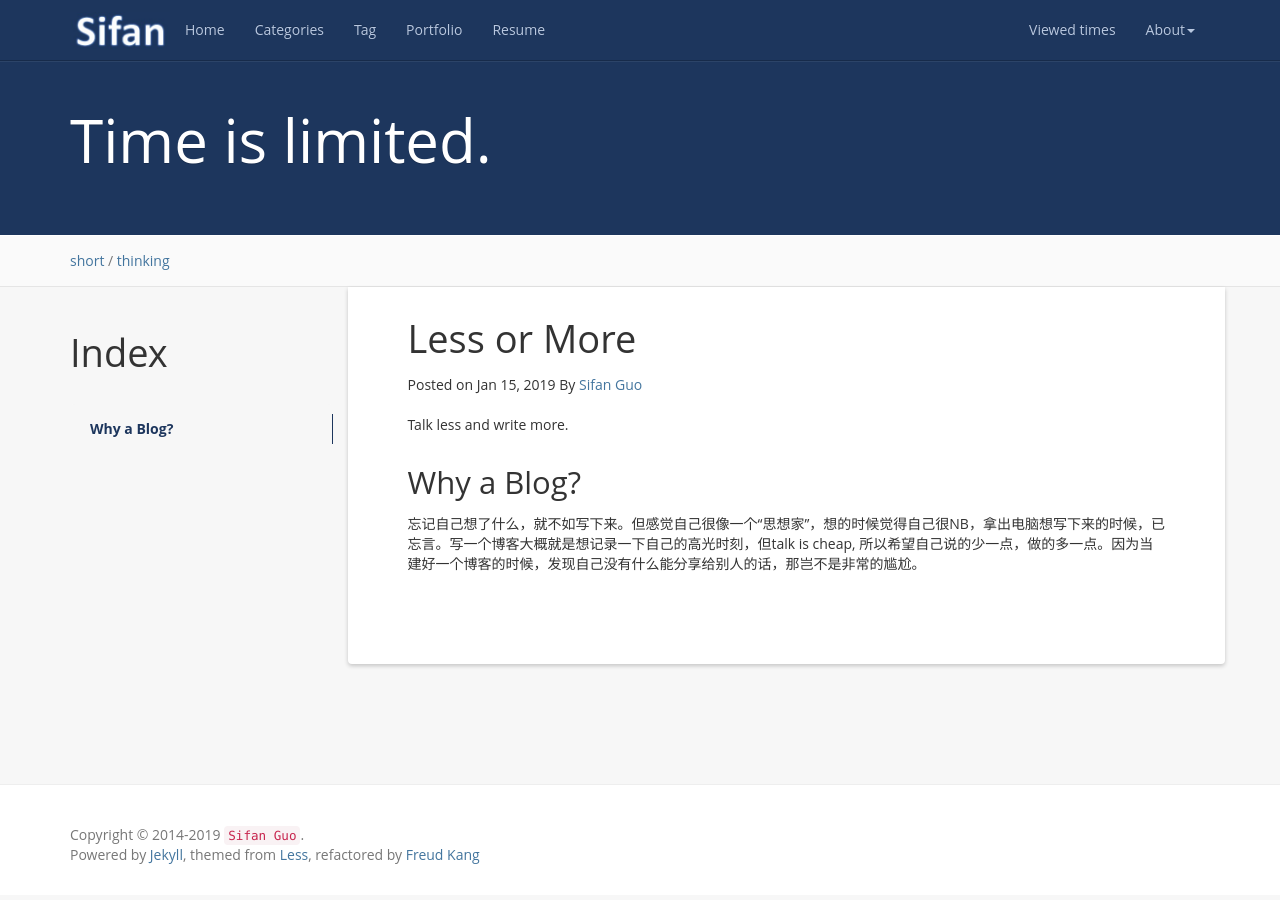
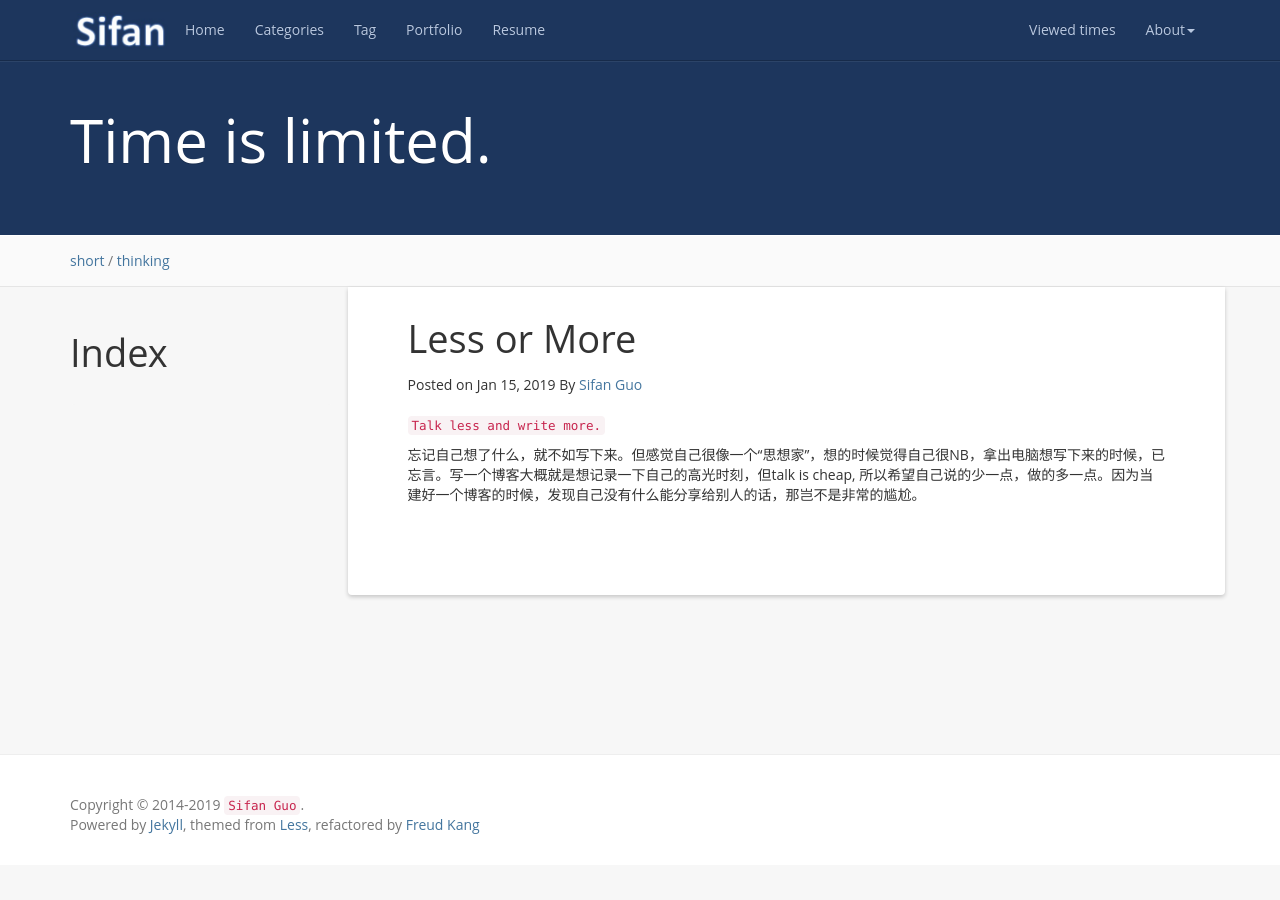
Before and after one commit to SifanGuo/sifanguo.github.io, a Jekyll site: the page built from _posts/2019-01-15-Less-or-More.md, in a window 1280 px wide. Built offline with Jekyll 4.4.1, drawn with Linux system fonts in a browser that asks for light colours; nearby versions of some CDN libraries; a script that is not in the unit is left out; comment, search, counter and statistics services are not loaded.

Commit message:
update post

```diff
--- a/_posts/2019-01-15-Less-or-More.md
+++ b/_posts/2019-01-15-Less-or-More.md
@@ -10,11 +10,8 @@ tag: thinking
 {:toc}
 
 
-Talk less and write more.
+`Talk less and write more.`
 
-
-Why a Blog?				{#Sifan}
-------------------------
 
 
 忘记自己想了什么，就不如写下来。但感觉自己很像一个“思想家”，想的时候觉得自己很NB，拿出电脑想写下来的时候，已忘言。写一个博客大概就是想记录一下自己的高光时刻，但talk is cheap, 所以希望自己说的少一点，做的多一点。因为当建好一个博客的时候，发现自己没有什么能分享给别人的话，那岂不是非常的尴尬。
```
Also changed, not shown: _posts/2019-04-06-Chill.md (+0 -4 lines).
